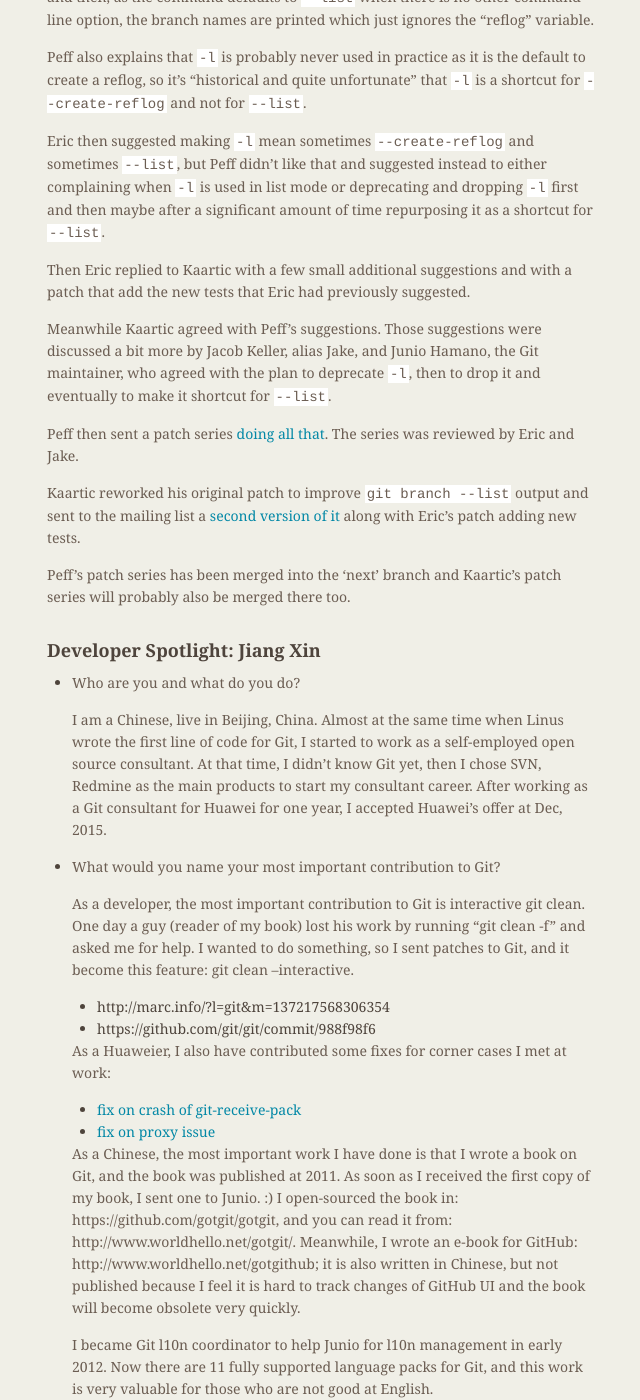
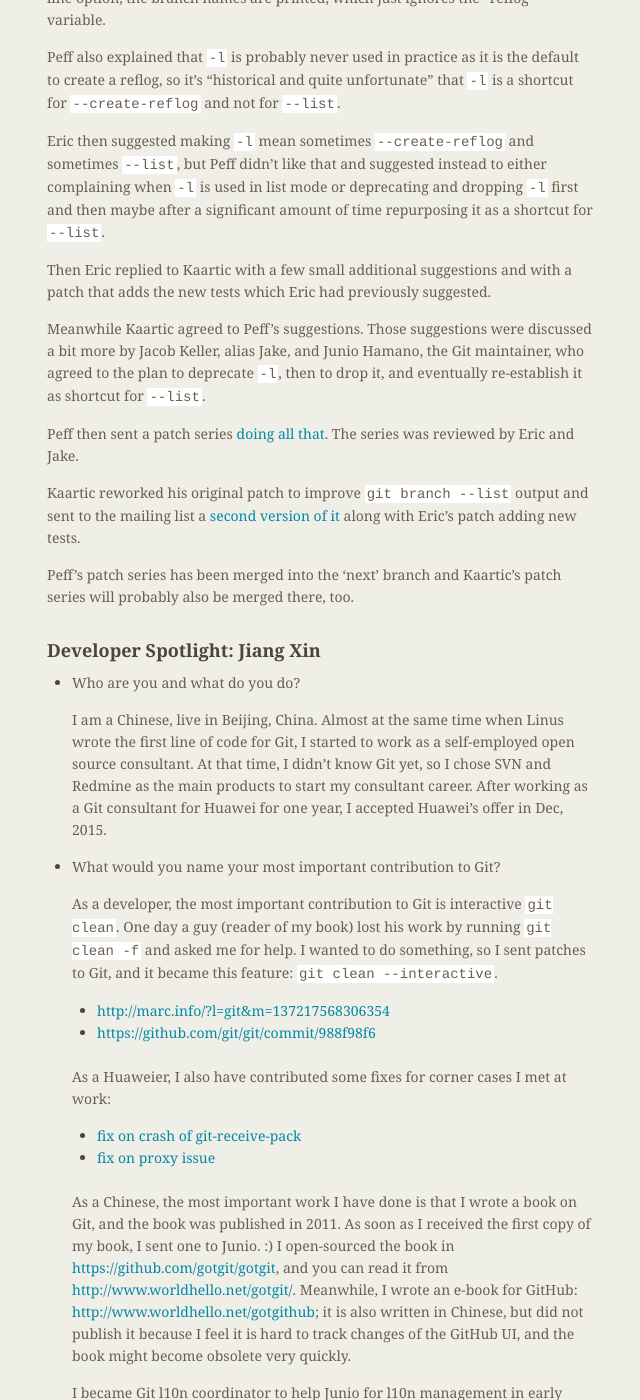
Before and after one commit to git/git.github.io, a Jekyll site: the page built from rev_news/drafts/edition-38.md, in a window 1280 px wide and 1400 px high, scrolled down 2635 px. Shown: the whole window, without its empty margins (487-1127 px from the left). Built offline with Jekyll 4.4.1, drawn with Linux system fonts in a browser that asks for light colours; some of the changed text lies outside the part shown.

Commit message:
Fixed some typos, and rephrased some sentences.

```diff
--- a/rev_news/drafts/edition-38.md
+++ b/rev_news/drafts/edition-38.md
@@ -140,18 +141,18 @@ or when HEAD was detached.
 
 Eric Sunshine replied to Kaartic that `-l` in `git branch -l` is a
 shortcut for `--create-reflog` not for `--list`, and suggested some
-small improvements among which adding a couple of new tests.
+small improvements along with adding a couple of new tests.
 
 Kaartic then wondered why `git branch -l` prints a list of branch
 names when `-l` is not a shorthand for `--list`, and agreed to
-implement Eric suggestions.
+implement Eric's suggestions.
 
 Jeff King, alias Peff, replied to Kaartic that `-l` just sets the
 "reflog" variable to 1, and then, as the command defaults to `--list`
 when there is no other command line option, the branch names are
-printed which just ignores the "reflog" variable.
+printed, which just ignores the "reflog" variable.
 
-Peff also explains that `-l` is probably never used in practice as it
+Peff also explained that `-l` is probably never used in practice as it
 is the default to create a reflog, so it's "historical and quite
 unfortunate" that `-l` is a shortcut for `--create-reflog` and not for
 `--list`.
@@ -163,13 +164,14 @@ dropping `-l` first and then maybe after a significant amount of time
 repurposing it as a shortcut for `--list`.
 
 Then Eric replied to Kaartic with a few small additional suggestions
-and with a patch that add the new tests that Eric had previously
+and with a patch that adds the new tests which Eric had previously
 suggested.
 
-Meanwhile Kaartic agreed with Peff's suggestions. Those suggestions
+Meanwhile Kaartic agreed to Peff's suggestions. Those suggestions
 were discussed a bit more by Jacob Keller, alias Jake, and Junio
-Hamano, the Git maintainer, who agreed with the plan to deprecate
-`-l`, then to drop it and eventually to make it shortcut for `--list`.
+Hamano, the Git maintainer, who agreed to the plan to deprecate
+`-l`, then to drop it, and eventually re-establish it as shortcut
+for `--list`.
 
 Peff then sent a patch series [doing all that](https://public-inbox.org/git/20180326072618.GA12530@sigill.intra.peff.net/).
 The series was reviewed by Eric and Jake.
@@ -180,7 +182,7 @@ output and sent to the mailing list a
 along with Eric's patch adding new tests.
 
 Peff's patch series has been merged into the 'next' branch and
-Kaartic's patch series will probably also be merged there too.
+Kaartic's patch series will probably also be merged there, too.
 
 <!---
 ### Support
@@ -193,34 +195,39 @@ Kaartic's patch series will probably also be merged there too.
   I am a Chinese, live in Beijing, China.  Almost at the same time when
   Linus wrote the first line of code for Git, I started to work as a
   self-employed open source consultant. At that time, I didn't know Git
-  yet, then I chose SVN, Redmine as the main products to start my consultant
+  yet, so I chose SVN and Redmine as the main products to start my consultant
   career.  After working as a Git consultant for Huawei for one year, I
-  accepted Huawei's offer at Dec, 2015.
+  accepted Huawei's offer in Dec, 2015.
 
 * What would you name your most important contribution to Git?
 
   As a developer, the most important contribution to Git is interactive
-  git clean. One day a guy (reader of my book) lost his work by running
-  "git clean -f" and asked me for help. I wanted to do something, so I
-  sent patches to Git, and it become this feature: git clean --interactive.
+  `git clean`. One day a guy (reader of my book) lost his work by running
+  `git clean -f` and asked me for help. I wanted to do something, so I
+  sent patches to Git, and it became this feature: `git clean --interactive`.
 
-    - http://marc.info/?l=git&m=137217568306354
-    - https://github.com/git/git/commit/988f98f6
+    - [http://marc.info/?l=git&m=137217568306354](http://marc.info/?l=git&m=137217568306354)
+    - [https://github.com/git/git/commit/988f98f6](https://github.com/git/git/commit/988f98f6)
+&nbsp;
 
   As a Huaweier, I also have contributed some fixes for corner cases I met
   at work:
 
     - [fix on crash of git-receive-pack](https://github.com/git/git/commit/b112b14d)
     - [fix on proxy issue](https://github.com/git/git/commit/d445fda4)
+&nbsp;
 
   As a Chinese, the most important work I have done is that I wrote a
-  book on Git, and the book was published at 2011. As soon as I received
+  book on Git, and the book was published in 2011. As soon as I received
   the first copy of my book, I sent one to Junio. :)  I open-sourced the
-  book in: https://github.com/gotgit/gotgit, and you can read it from:
-  http://www.worldhello.net/gotgit/.  Meanwhile, I wrote an e-book for
-  GitHub: http://www.worldhello.net/gotgithub; it is also written in
-  Chinese, but not published because I feel it is hard to track changes
-  of GitHub UI and the book will become obsolete very quickly.
+  book in [https://github.com/gotgit/gotgit](https://github.com/gotgit/gotgit),
+  and you can read it from
+  [http://www.worldhello.net/gotgit/](http://www.worldhello.net/gotgit/).
+  Meanwhile, I wrote an e-book for GitHub:
+  [http://www.worldhello.net/gotgithub](http://www.worldhello.net/gotgithub);
+  it is also written in Chinese, but did not publish it because I feel it is
+  hard to track changes of the GitHub UI, and the book might become obsolete
+  very quickly.
 
   I became Git l10n coordinator to help Junio for l10n management in
   early 2012. Now there are 11 fully supported language packs for Git,
@@ -258,9 +265,9 @@ Kaartic's patch series will probably also be merged there too.
 * If you could remove something from Git without worrying about
   backwards compatibility, what would it be?
 
-  git-gc, I think.  If a repository is as big as 10 GB, git-gc will be
-  quite slow.  If we can design a new storage model for Git without
-  garbage collection, it will be great.
+  `git-gc`, I think.  If a repository is as big as 10 GB, `git-gc` will be
+  quite slow.  If we designed a new storage model for Git without
+  garbage collection, it would be great.
 
 * What is your favorite Git-related tool/library, outside of Git
   itself?
@@ -273,7 +280,7 @@ Kaartic's patch series will probably also be merged there too.
 
 * Git [v2.17.0](https://public-inbox.org/git/xmqq6059z9kz.fsf@gitster-ct.c.googlers.com),
 [v2.17.0-rc2](https://public-inbox.org/git/xmqqwoxw6kkk.fsf@gitster-ct.c.googlers.com),
-[v2.17.0-rc1](https://public-inbox.org/git/xmqqtvt9nr7p.fsf@gitster-ct.c.googlers.com) and
+[v2.17.0-rc1](https://public-inbox.org/git/xmqqtvt9nr7p.fsf@gitster-ct.c.googlers.com), and
 [v2.16.3](https://public-inbox.org/git/xmqq4ll7lq0r.fsf@gitster-ct.c.googlers.com)
 * Git for Windows [2.17.0](https://public-inbox.org/git/20180403123410.13300-1-johannes.schindelin@gmx.de) and
 [2.16.3](https://public-inbox.org/git/20180323174044.14612-1-johannes.schindelin@gmx.de)
```
Also changed, not shown: other parts of rev_news/drafts/edition-38.md (+29 -28 lines).
